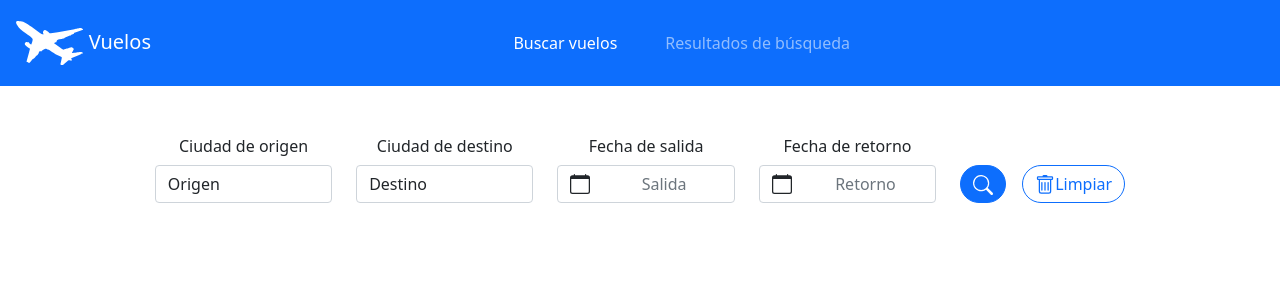
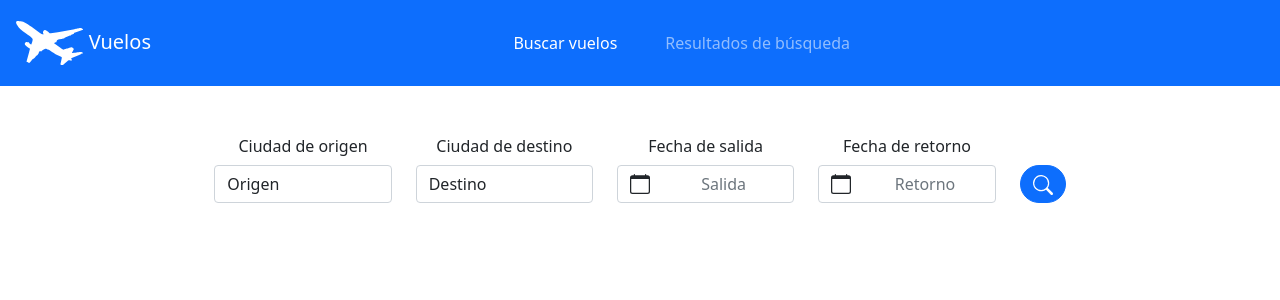
Before and after one commit to HenryGye/challenge, a Vue app in the folder frontend/: page /vuelos in a window 1280 px wide. Shown: the top 300 px of the page. Built offline with nearby package versions, Linux system fonts and the light colour scheme.

Commit message:
Mostrar boton limpiar solo en pagin de resultados de vuelos

```diff
--- a/frontend/src/components/BuscadorVuelos.vue
+++ b/frontend/src/components/BuscadorVuelos.vue
@@ -65,7 +65,7 @@
             ><b-icon icon="search"></b-icon
           ></b-button>
         </b-form-group>
-        <b-form-group id="dp-l">
+        <b-form-group id="dp-l" v-if="this.$route.name === 'resultadosVuelos'">
           <b-button @click="limpiar" pill variant="outline-primary"
             ><b-icon icon="trash"></b-icon
           >Limpiar</b-button>
```
